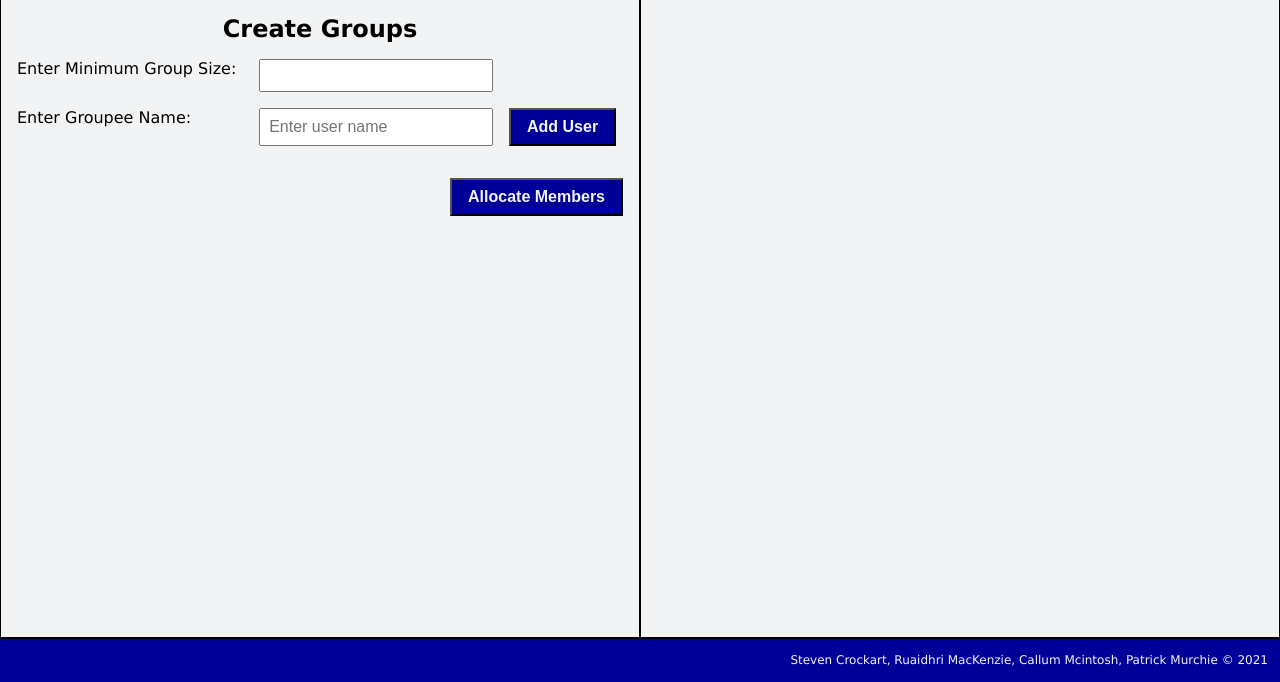
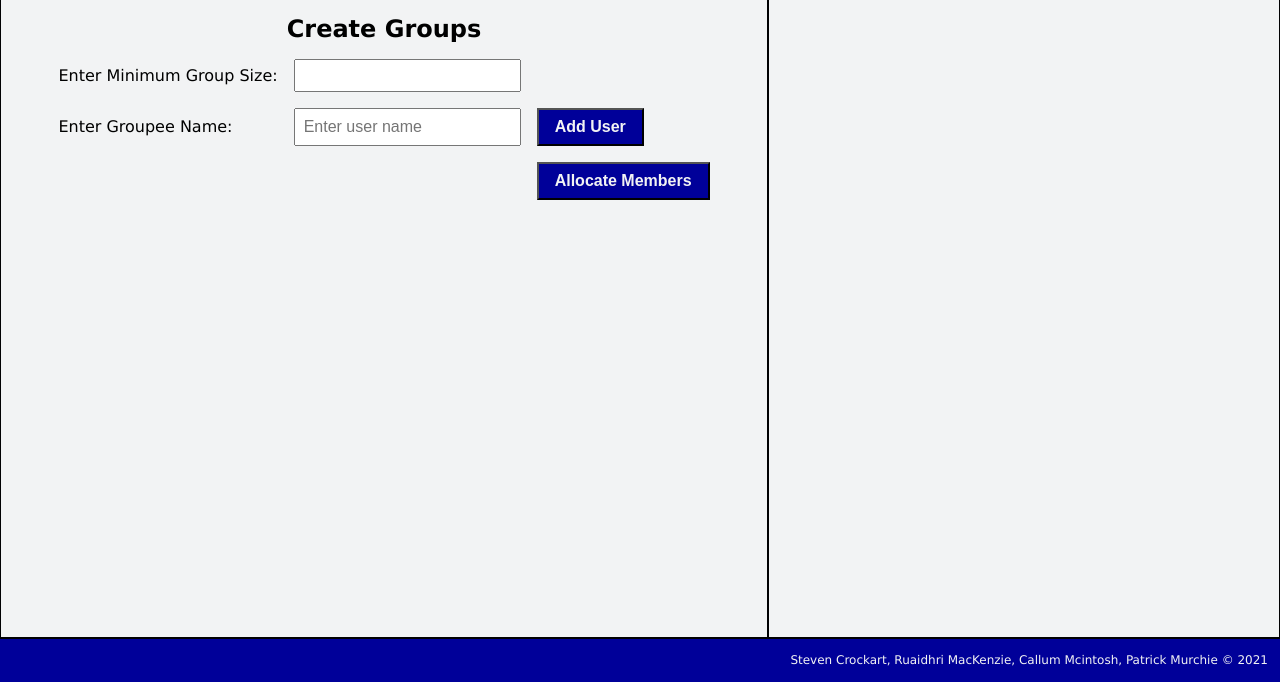
Before and after one commit to RGU-Grouper/Grouper-App, a website: page client/dist/index.html in a window 1280 px wide. Shown: the part 118-800 px from the top of the page. Drawn offline with nearby package versions, Linux system fonts and the light colour scheme; files that its build step writes are made by us from their sources.

Commit message:
Changed layout of user list

```diff
--- a/client/scss/style.scss
+++ b/client/scss/style.scss
@@ -39,7 +39,7 @@ body {
 
 .main {
   display: grid;
-  grid-template-columns: 1fr 1fr;
+  grid-template-columns: 3fr 2fr;
 }
 
 .users {
@@ -51,8 +51,9 @@ body {
       "title			title				title"
       "size-label	size-input	."
       "name-label	name-input	add-user"
-      "user-list	user-list		user-list"
-      "submit			submit			submit";
+      "user-list		user-list	submit";
+    justify-content: center;
+    align-items: center;
     gap: 1em;
   }
 
@@ -99,7 +100,7 @@ body {
 
   &__create-groups {
     grid-area: submit;
-    justify-self: right;
+    align-self: flex-start;
     background-color: colours.$brand1;
     color: colours.$light;
     font-size: 1rem;
```
